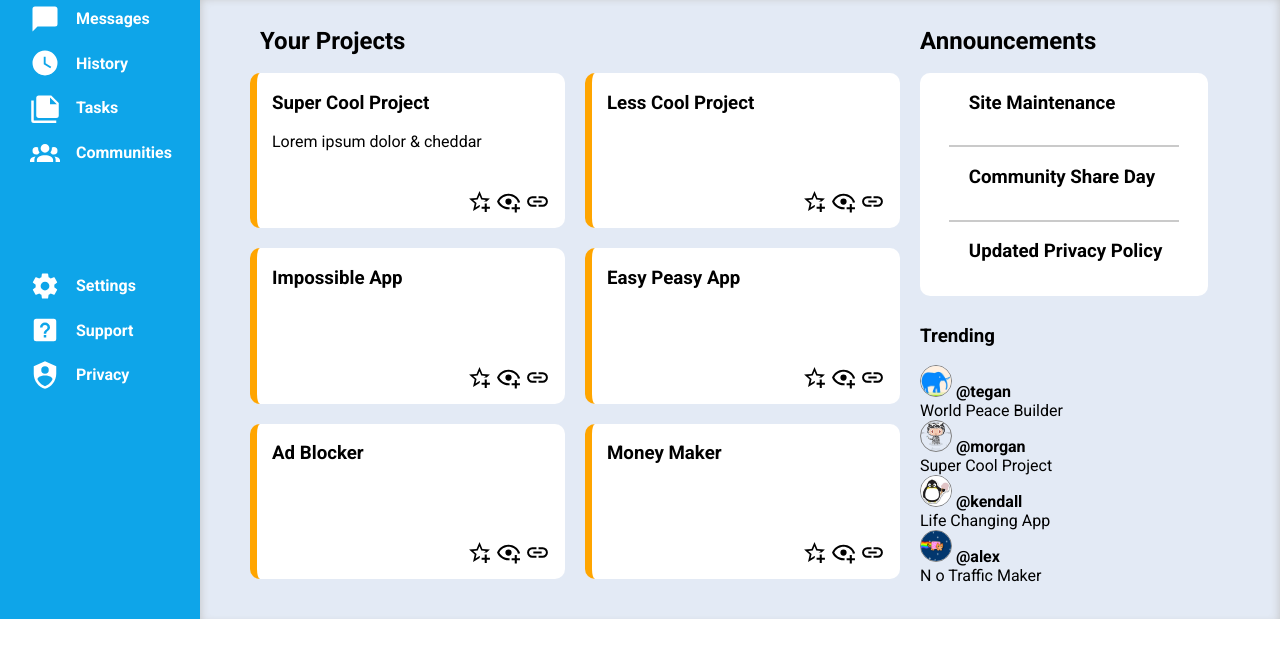
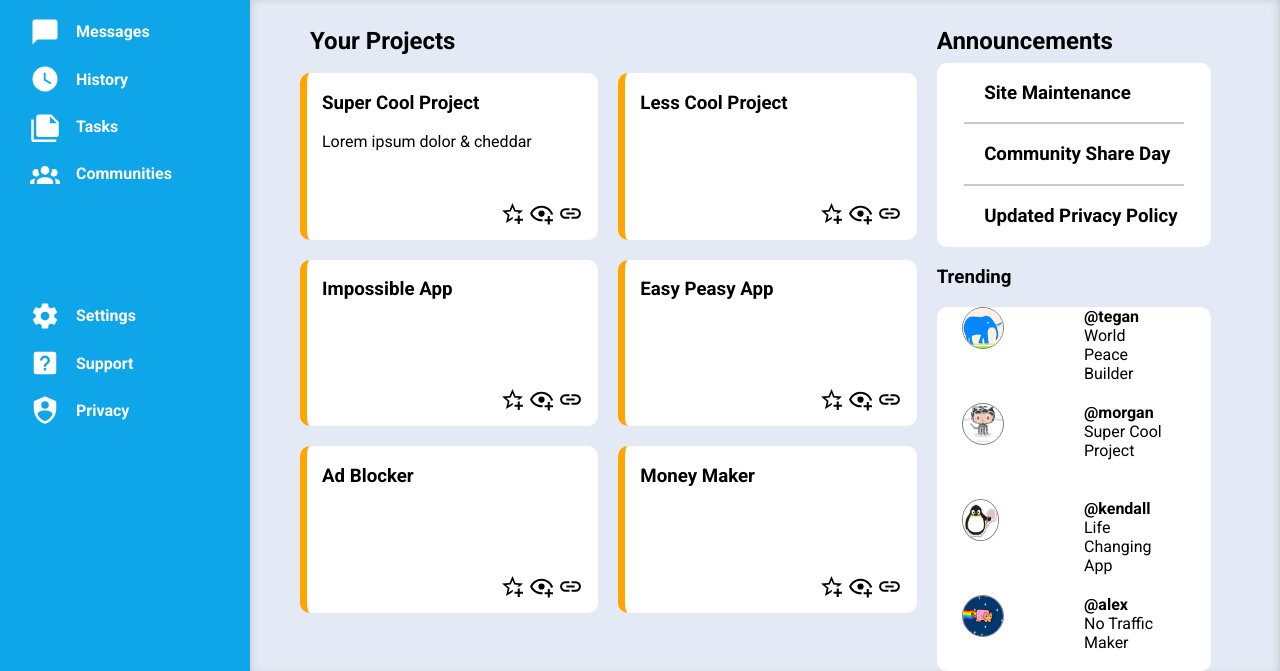
Before and after one commit to ahmetraufoktay/admin-dashboard-project, a plain HTML site: page index.html in a window 1280 px wide. Shown: the part 181-852 px from the top of the page. Before the commit the page ends 800 px from the top, so only its background shows below. Drawn offline with Linux system fonts and the light colour scheme.

Commit message:
add style for trending page & needs bug fixing for margin errors

```diff
--- a/index.html
+++ b/index.html
@@ -134,6 +134,7 @@
                     </div>
                 </div>
             </div>
+            <div class="main-container-two">
                 <div class="announcements">
                     <h3>Announcements</h3>
                     <div>
@@ -155,32 +156,26 @@
                 <div class="trending">
                     <h3>Trending</h3>
                     <div class="trending-container">
-                    <div class="trending-item">
-                        <img src="pictures/elephant.png" alt="pp">
-                        <span><b>@tegan</b> <br>
+                        <div class="image-div"><img src="pictures/elephant.png" alt="pp"></div>
+                        <div class="account-projects">
+                            <b>@tegan</b>
                             World Peace Builder
-                        </span>
                         </div>
-                    <div class="trending-item">
-                        <img src="pictures/snowoctocat.png" alt="pp">
-                        <span>
-                            <b>@morgan</b> <br>
+                        <div class="image-div"><img src="pictures/snowoctocat.png" alt="pp"></div>
+                        <div class="account-projects">
+                            <b>@morgan</b>
                             Super Cool Project
-                        </span>
                         </div>
-                    <div class="trending-item">
-                        <img src="pictures/penguin.jpeg" alt="pp">
-                        <span>
-                            <b>@kendall</b> <br>
+                        <div class="image-div"><img src="pictures/penguin.jpeg" alt="pp"></div>
+                        <div class="account-projects">
+                            <b>@kendall</b>
                             Life Changing App
-                        </span>
+                        </div class="account-projects">
+                        <div class="image-div"><img src="pictures/nyan-cat.jpg" alt="pp"></div>
+                        <div class="account-projects">
+                            <b>@alex</b>
+                            No Traffic Maker
                         </div>
-                    <div class="trending-item">
-                        <img src="pictures/nyan-cat.jpg" alt="pp">
-                        <span>
-                            <b>@alex</b> <br>
-                            N
-                        </span>o Traffic Maker
                     </div>
                 </div>
             </div>
--- a/styles.css
+++ b/styles.css
@@ -7,7 +7,7 @@ body {
 }
 .container {
     display: grid;
-    grid-template: 1fr 4fr/ minmax(200px, 1fr) 5.5fr;
+    grid-template: 1fr 4fr/ minmax(250px, 1fr) 5.5fr;
     height: 100vh;
 }
 
@@ -130,17 +130,20 @@ button {
 .main {
     grid-area: 2/2/3/3;
     display: grid;
-    grid-template: 1fr 1fr/2fr 1fr;
+    grid-template-columns: 2fr 1fr;
+    grid-template-rows: 1fr;
     background-color: #e3eaf5;
     box-shadow:0px 5px 10px #c0c0c0 inset;
 }
+/* main > your projects */
 .project-grid {
     grid-area: 1 / 1 / 3 /2;
     display: grid;
     grid-template-columns: 1fr 1fr;
     grid-template-rows:50px 3fr 3fr 3fr;
-    margin: 10px 20px 40px 50px;
+    margin: 10px 20px 0px 50px;
     gap: 20px;
+    height: 90%;
 }
 .project-grid > h3:nth-of-type(1) /* h3{Your Projects} */ {
     font-size: 24px;
@@ -168,15 +171,10 @@ button {
     margin-top: auto;
     margin-bottom: 10px;
 }
-.trending-item > img {
-    width: 30px;
-    height: 30px;
-    border-radius: 50%;
-    border: gray solid 1px;
-}
+/*main > announcements */
 .announcements {
     display: grid;
-    grid-template-rows: 70px 3fr 3fr 3fr;
+    grid-template-rows: 60px 3fr 3fr 3fr;
     margin:10px 20% 10px 0px;
 }
 .announcements > h3:nth-of-type(1) {
@@ -203,3 +201,29 @@ button {
 .announcement > h3 {
     margin-left: 20px;
 }
+/* main > trending */
+.trending-container {
+    display: grid;
+    grid-template-rows: 1fr 1fr 1fr 1fr;
+    grid-template-columns: 1fr 1fr;
+    gap: 20px;
+    background-color: white;
+    border-radius: 10px;
+    margin:0px 20% 0px 0px;
+}
+.image-div{
+    height: 40px;
+    margin-left: 20%;
+}
+.image-div > img {
+    height: 100%;
+    border-radius: 50%;
+    border: gray 1px solid;
+}
+.account-projects {
+    display: flex;
+    flex-direction: column;
+    align-items: start;
+    margin-right: 30%;
+}
+/* main-container-two */
```
Lines whose indentation alone changed are shown as unchanged.
